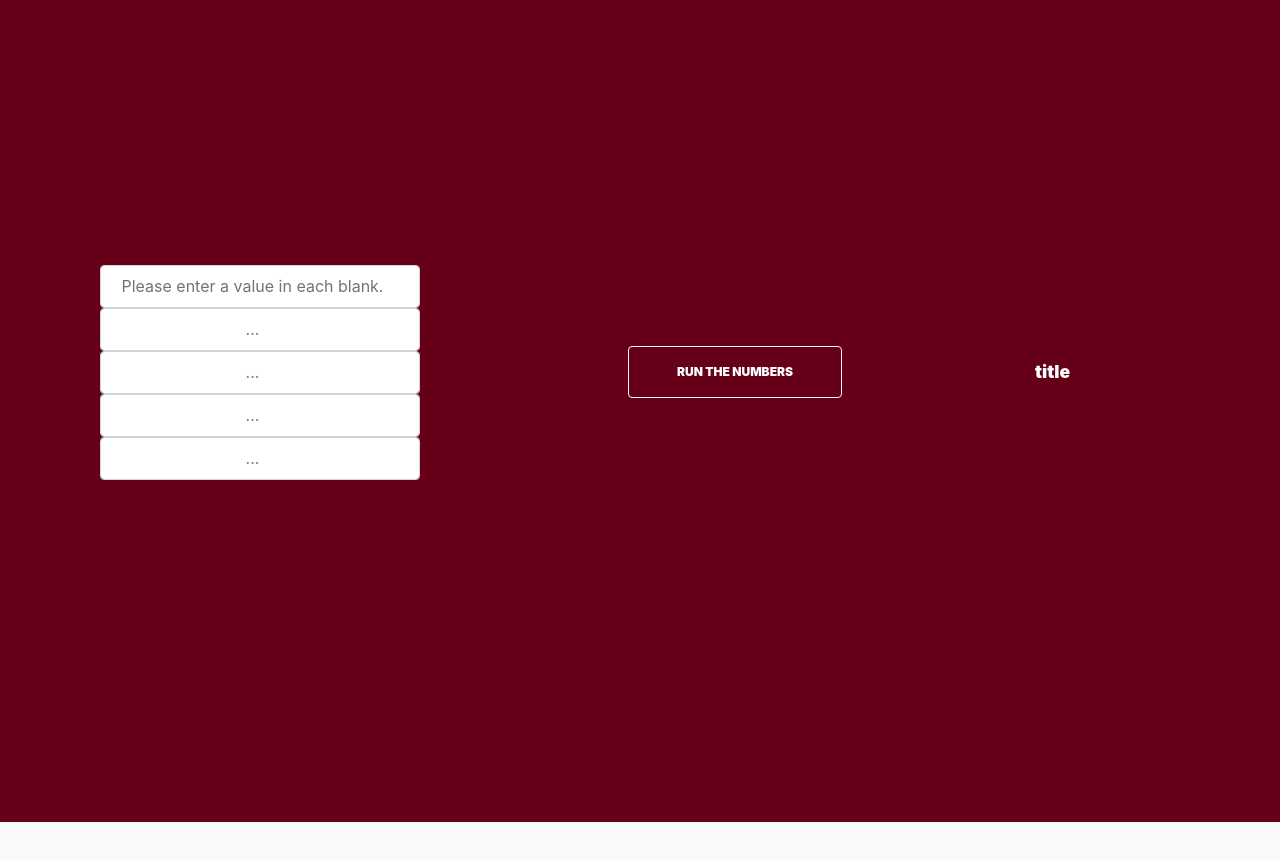
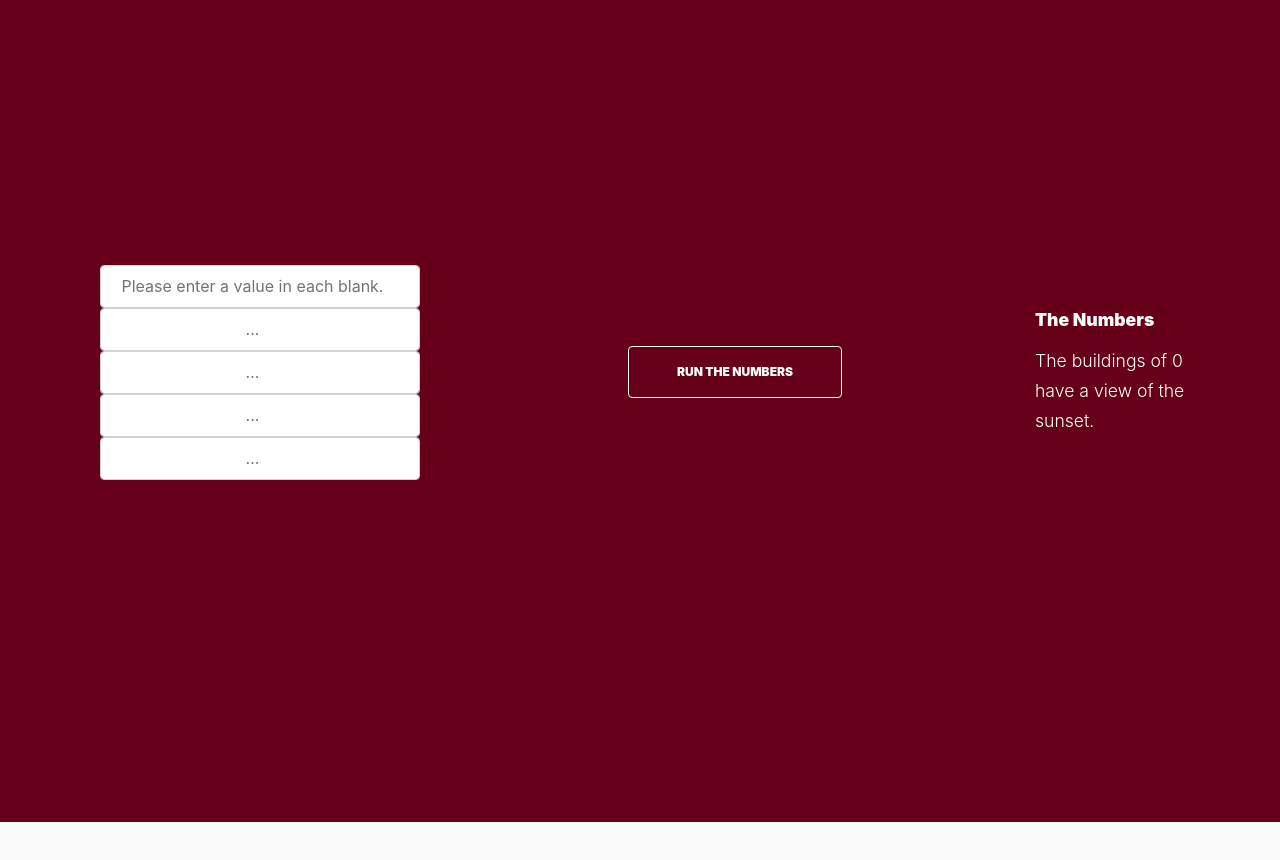
Before and after one commit to PeterBGuthrie/SunsetHills, a plain HTML site: page Solve.html in a window 1280 px wide. Both pictures are taken after a click on the button "RUN THE NUMBERS". Shown: the part 78-938 px from the top of the page. Drawn offline with Linux system fonts and the light colour scheme; files whose address does not match are found by name; a web font is replaced by a local one.

Commit message:
First working version of Sunset hills

```diff
--- a/Solve.html
+++ b/Solve.html
@@ -149,12 +149,14 @@
             var message = "";
 
             // Grab user data
-            var inputArray = new Array();
-            inputArray.push(Number($("blank1").val()));
-            inputArray.push(Number($("blank2").val()));
-            inputArray.push(Number($("blank3").val()));
-            inputArray.push(Number($("blank4").val()));
-            inputArray.push(Number($("blank5").val()));
+            var inputArray = [
+                Number($("#blank1").val()),
+                Number($("#blank2").val()),
+                Number($("#blank3").val()),
+                Number($("#blank4").val()),
+                Number($("#blank5").val()),
+            ]
+
 
             var largestvalue = inputArray[0];
             var tallest = [largestvalue];
@@ -165,14 +167,13 @@
                 if (inputArray[loop] > largestvalue)
                    {
                     largestvalue = inputArray[loop];
-                     message = tallest.push(largestvalue);
+                     tallest.push(largestvalue);
                    }
                }
 
             // Print results to the user
-
-            //$("sub").html(`Just please work: ${tallest}.`)
-            $("#sub").text(message);
+            $("#title").text("The Numbers");
+            $("#sub").html(`The buildings of ${tallest} have a view of the sunset.`)
 
 
         });
```
